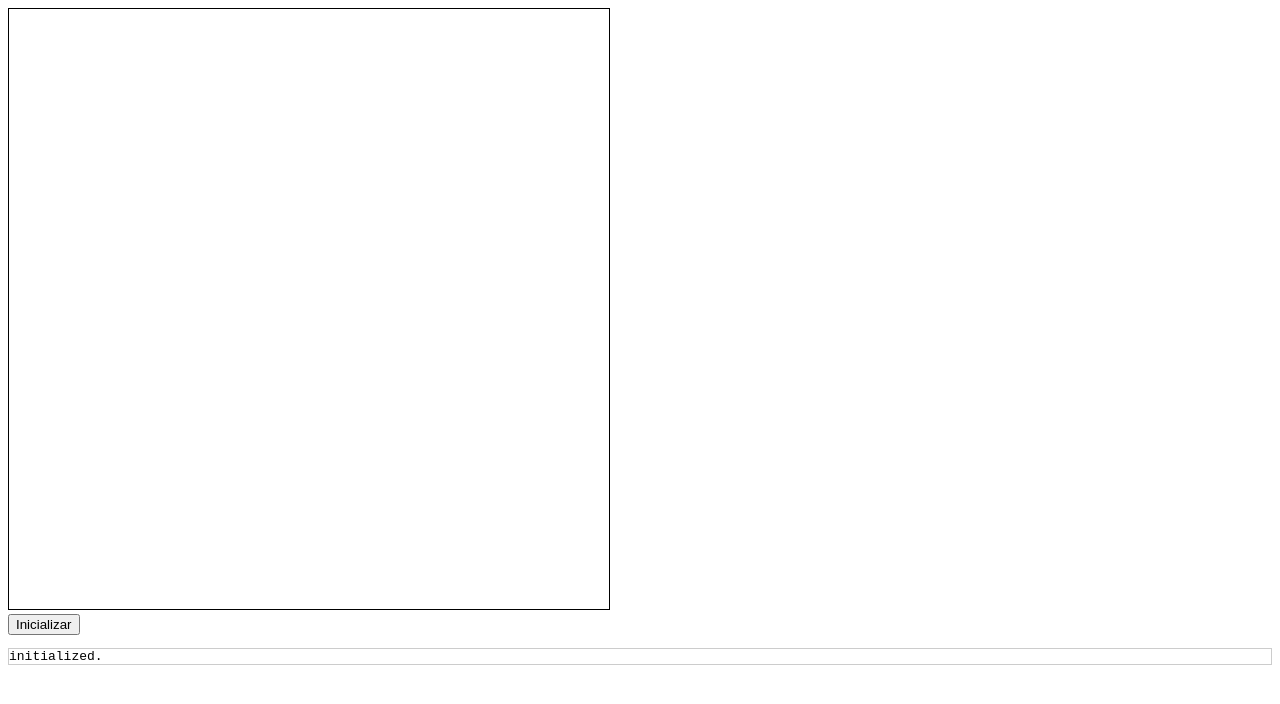
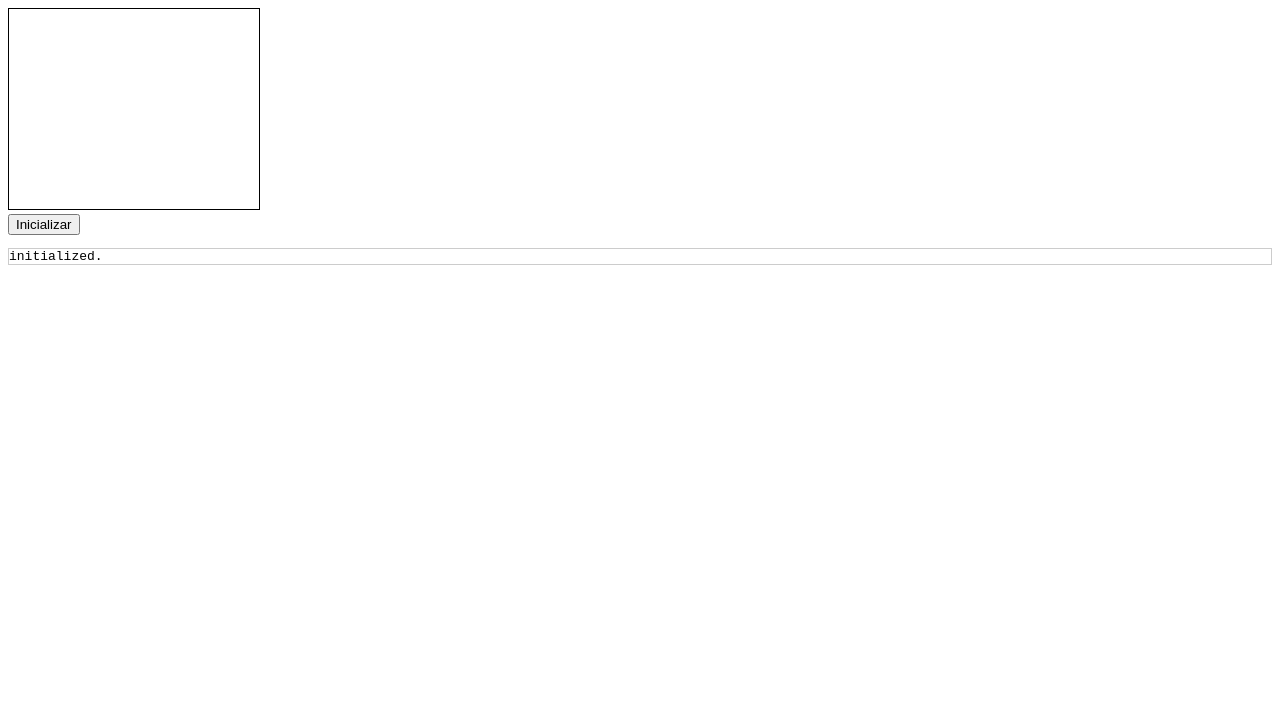
Before and after one commit to jicaicedos/canvas-touchscreen, a plain HTML site: page index.html in a window 1280 px wide. Drawn offline with Linux system fonts and the light colour scheme.

Commit message:
COD: creado index con JADE

```diff
--- a/index.html
+++ b/index.html
@@ -5,7 +5,7 @@
     <title>Acceso al dispositivo</title>
   </head>
   <body>
-    <canvas id="canvas" width="600" height="600" style="border:solid black 1px;">Your browser does not support Canvas</canvas><br>
+    <canvas id="canvas" width="250" height="200" style="border:solid black 1px;">Your browser does not support Canvas</canvas><br>
     <button onclick="startup()">Inicializar</button><br>
     <pre id="log" style="border: 1px solid #ccc;"></pre>
     <script src="touch.js"></script>
```
Also changed, not shown: 1 other file.
